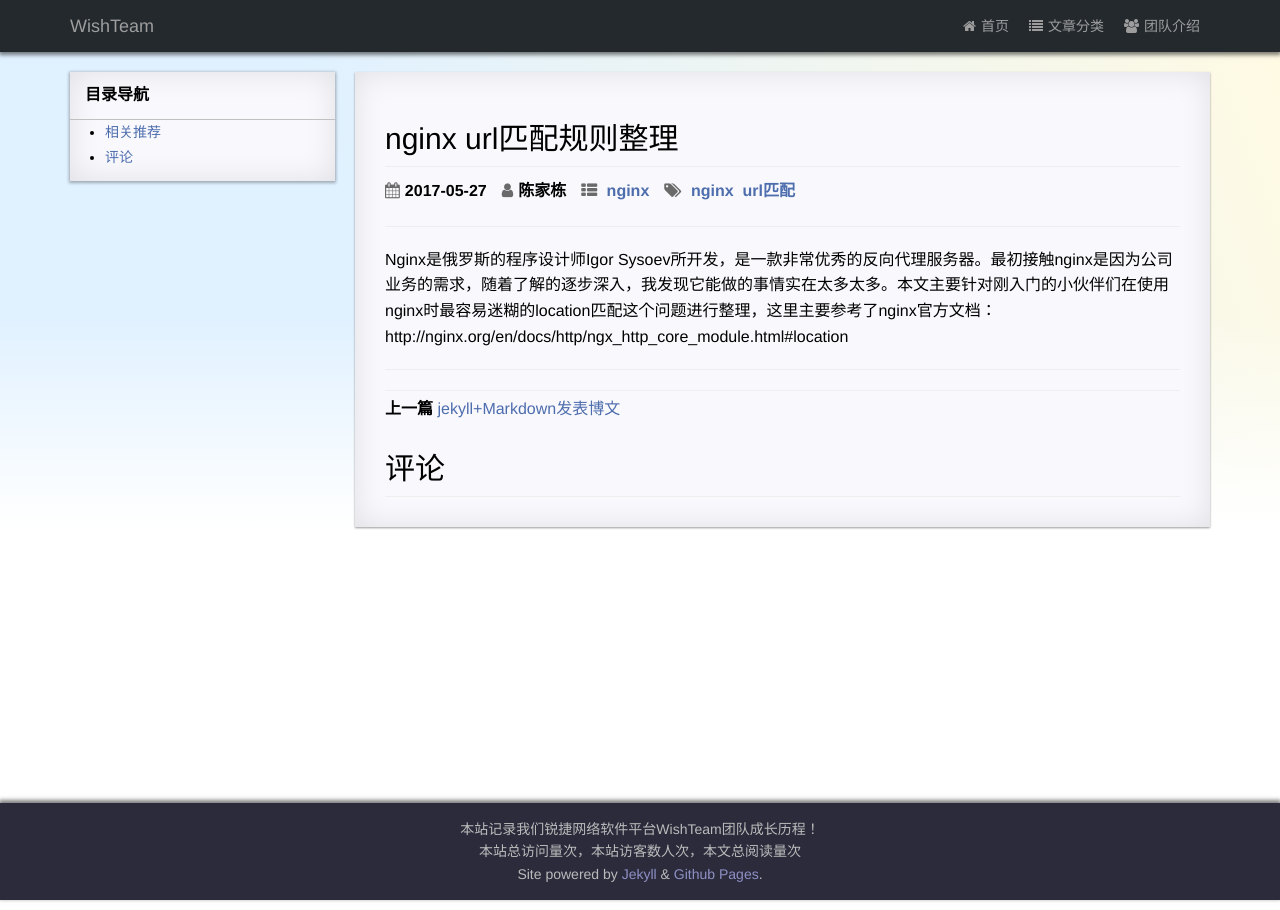
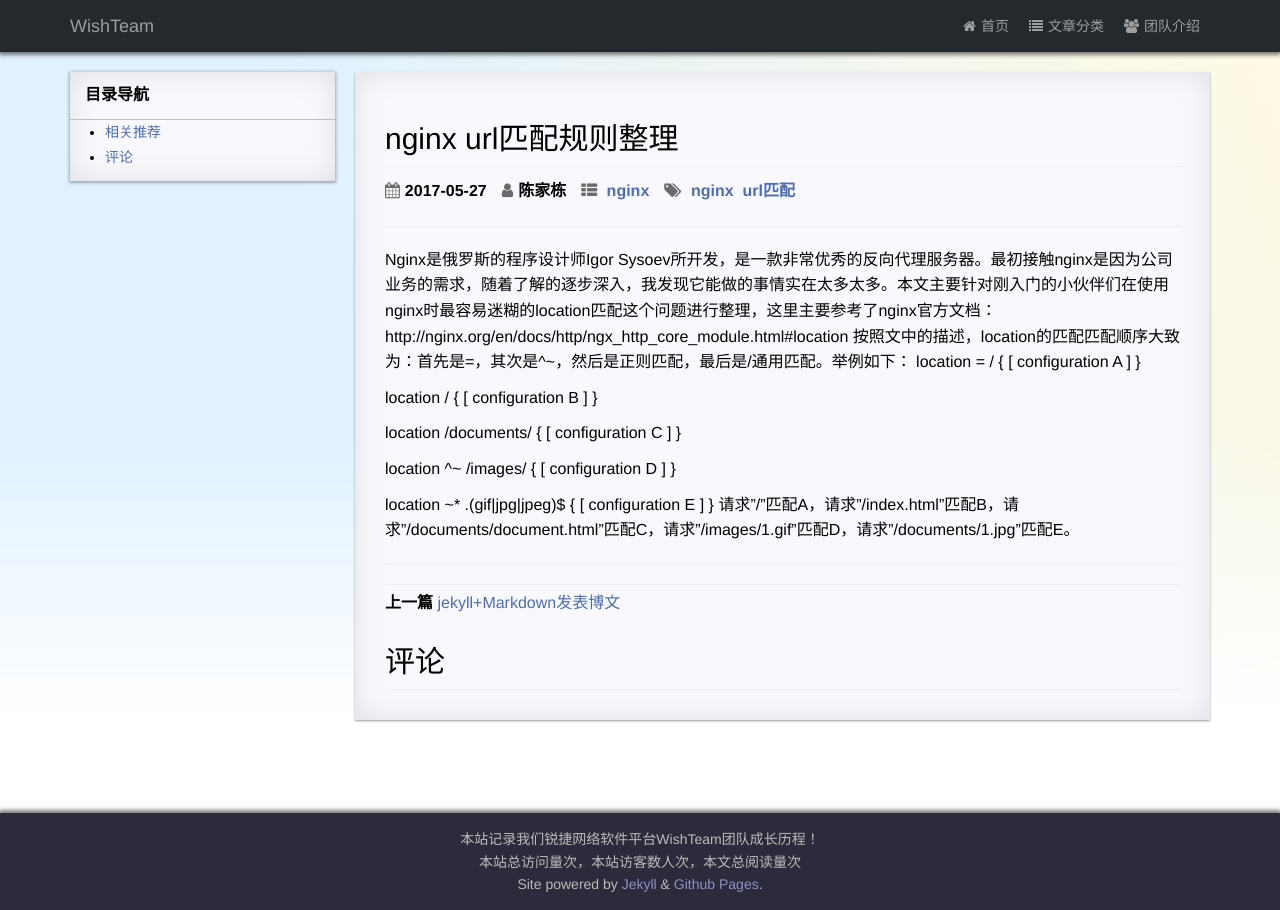
Before and after one commit to WishTeam/wishteam.github.io, a Jekyll site: the page built from _posts/2017-05-27-nginx-blog.md, in a window 1280 px wide. Built offline with Jekyll 4.4.1, drawn with Linux system fonts in a browser that asks for light colours; comment, search, counter and statistics services are not loaded; a style sheet for code colours, icons or effects is not loaded.

Commit message:
nginx location匹配规则

```diff
--- a/_posts/2017-05-27-nginx-blog.md
+++ b/_posts/2017-05-27-nginx-blog.md
@@ -10,3 +10,24 @@
 
 Nginx是俄罗斯的程序设计师Igor Sysoev所开发，是一款非常优秀的反向代理服务器。最初接触nginx是因为公司业务的需求，随着了解的逐步深入，我发现它能做的事情实在太多太多。本文主要针对刚入门的小伙伴们在使用nginx时最容易迷糊的location匹配这个问题进行整理，这里主要参考了nginx官方文档：
 http://nginx.org/en/docs/http/ngx_http_core_module.html#location
+按照文中的描述，location的匹配匹配顺序大致为：首先是=，其次是^~，然后是正则匹配，最后是/通用匹配。举例如下：
+location = / {
+[ configuration A ]
+}
+
+location / {
+[ configuration B ]
+}
+
+location /documents/ {
+[ configuration C ]
+}
+
+location ^~ /images/ {
+[ configuration D ]
+}
+
+location ~* \.(gif|jpg|jpeg)$ {
+[ configuration E ]
+}
+请求”/”匹配A，请求”/index.html”匹配B，请求”/documents/document.html”匹配C，请求”/images/1.gif”匹配D，请求”/documents/1.jpg”匹配E。
```
